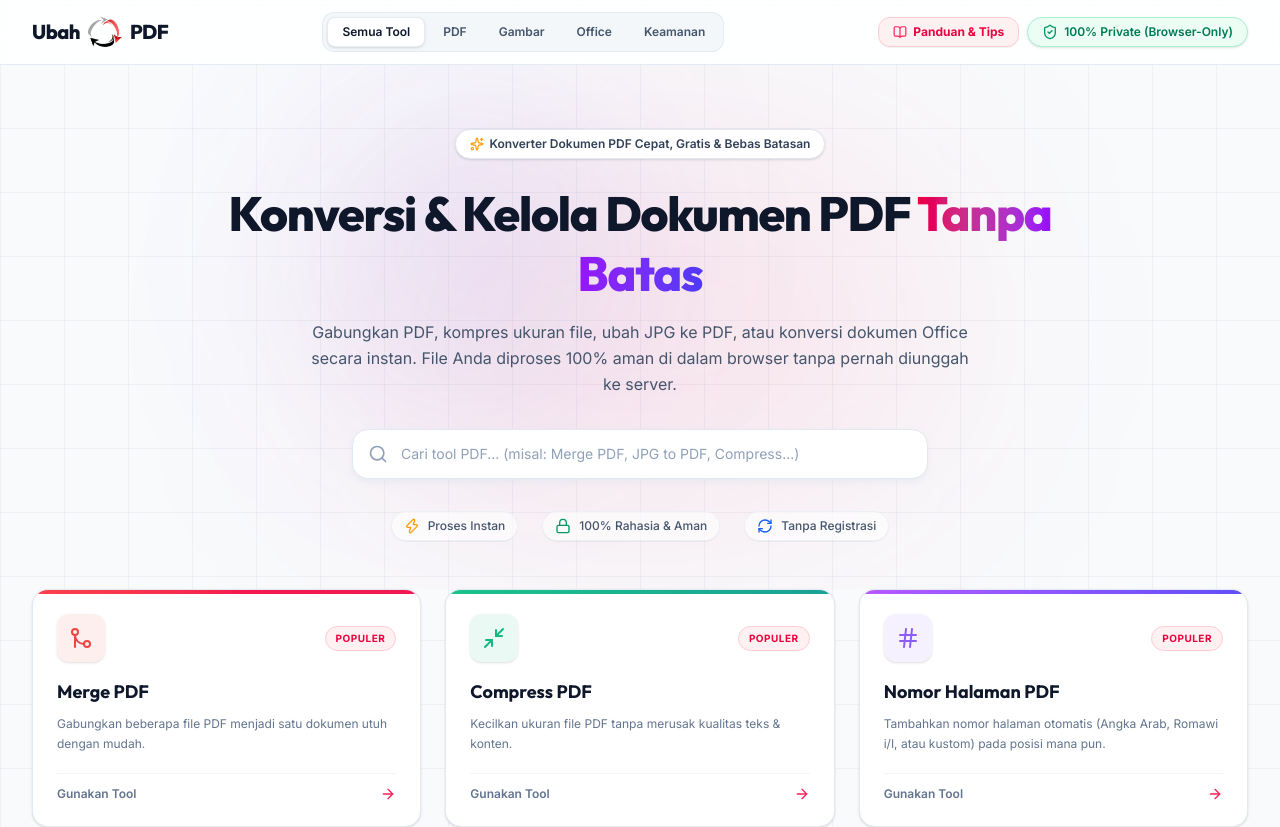
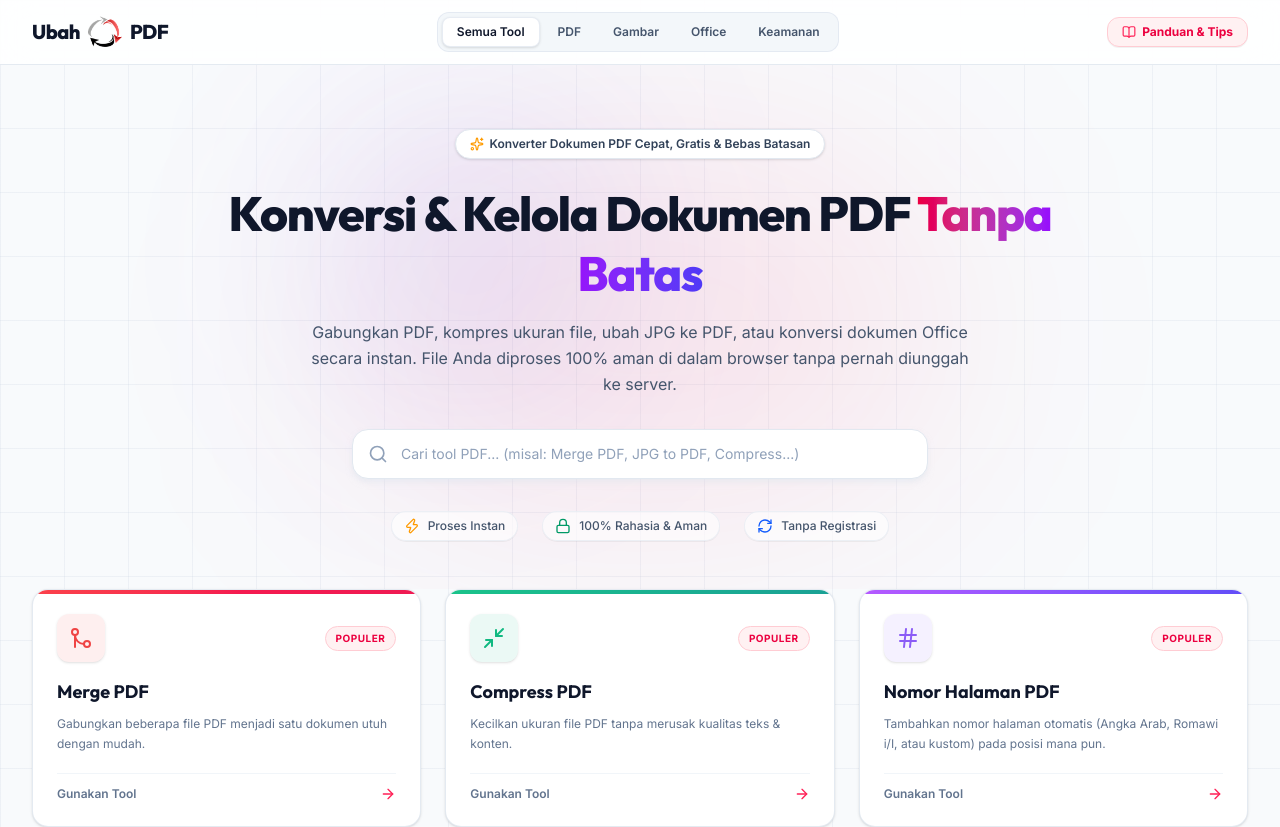
Before and after one commit to rhsa-fr/UbahPDF, a React (Vite) app: page / in a window 1280 px wide. Shown: the top 827 px of the page. Built offline with nearby package versions, Linux system fonts and the light colour scheme.

Commit message:
navbar: remove 100% private green badge to keep category navigation perfectly centered

```diff
--- a/src/components/Navbar.tsx
+++ b/src/components/Navbar.tsx
@@ -1,6 +1,6 @@
 import React from 'react';
 import { useNavigate, Link, useLocation } from 'react-router-dom';
-import { ShieldCheck, BookOpen } from 'lucide-react';
+import { BookOpen } from 'lucide-react';
 import { TdocLogo } from './TdocLogo';
 
 interface NavbarProps {
@@ -77,11 +77,6 @@
             <BookOpen className="w-3.5 h-3.5 text-rose-500" />
             <span className="text-[11px] sm:text-xs">Panduan & Tips</span>
           </Link>
-
-          <div className="hidden lg:flex items-center gap-1.5 text-xs text-emerald-700 bg-emerald-50 px-3.5 py-1.5 rounded-full border border-emerald-200 shadow-sm">
-            <ShieldCheck className="w-4 h-4 text-emerald-600" />
-            <span className="font-semibold">100% Private (Browser-Only)</span>
-          </div>
         </div>
       </div>
 
```
